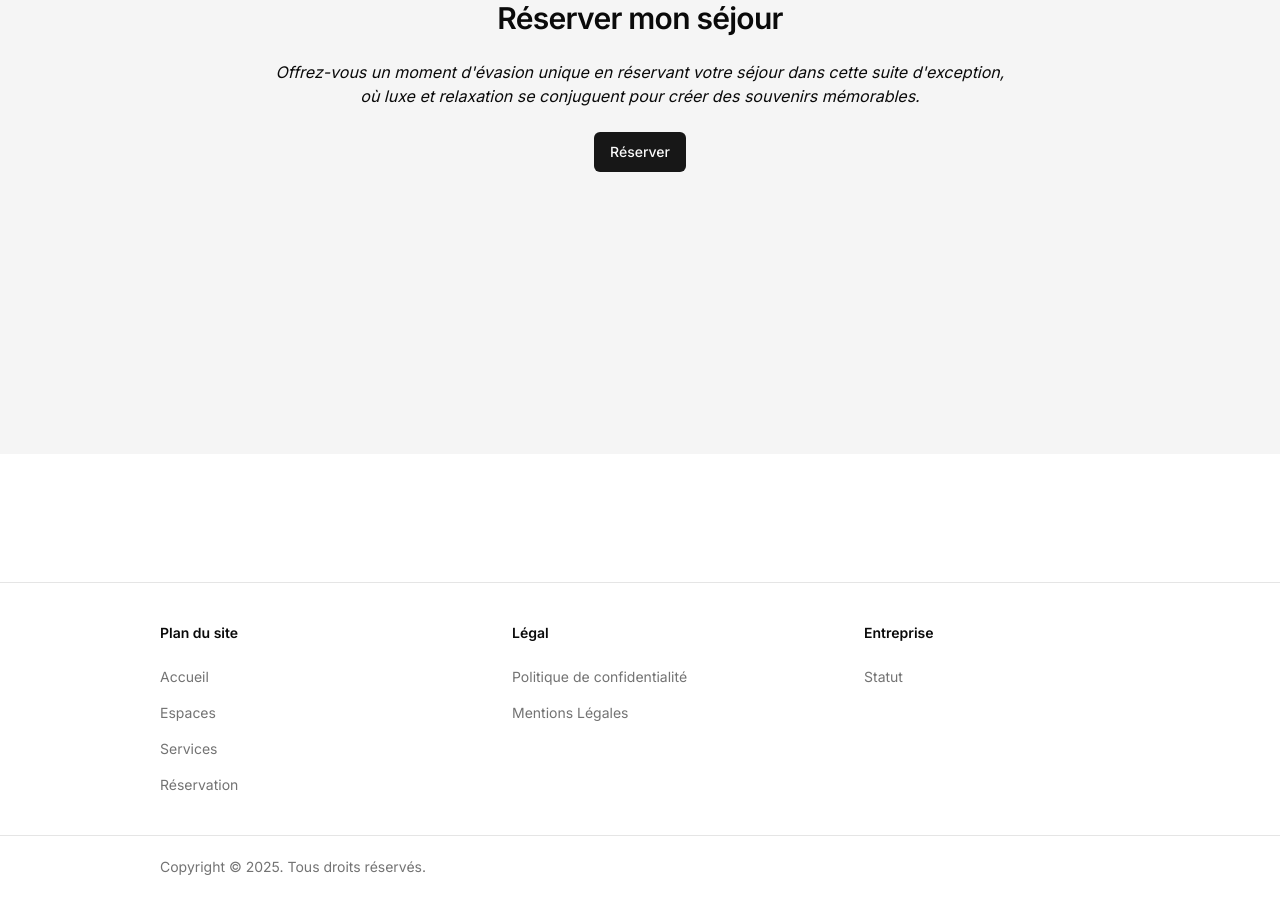
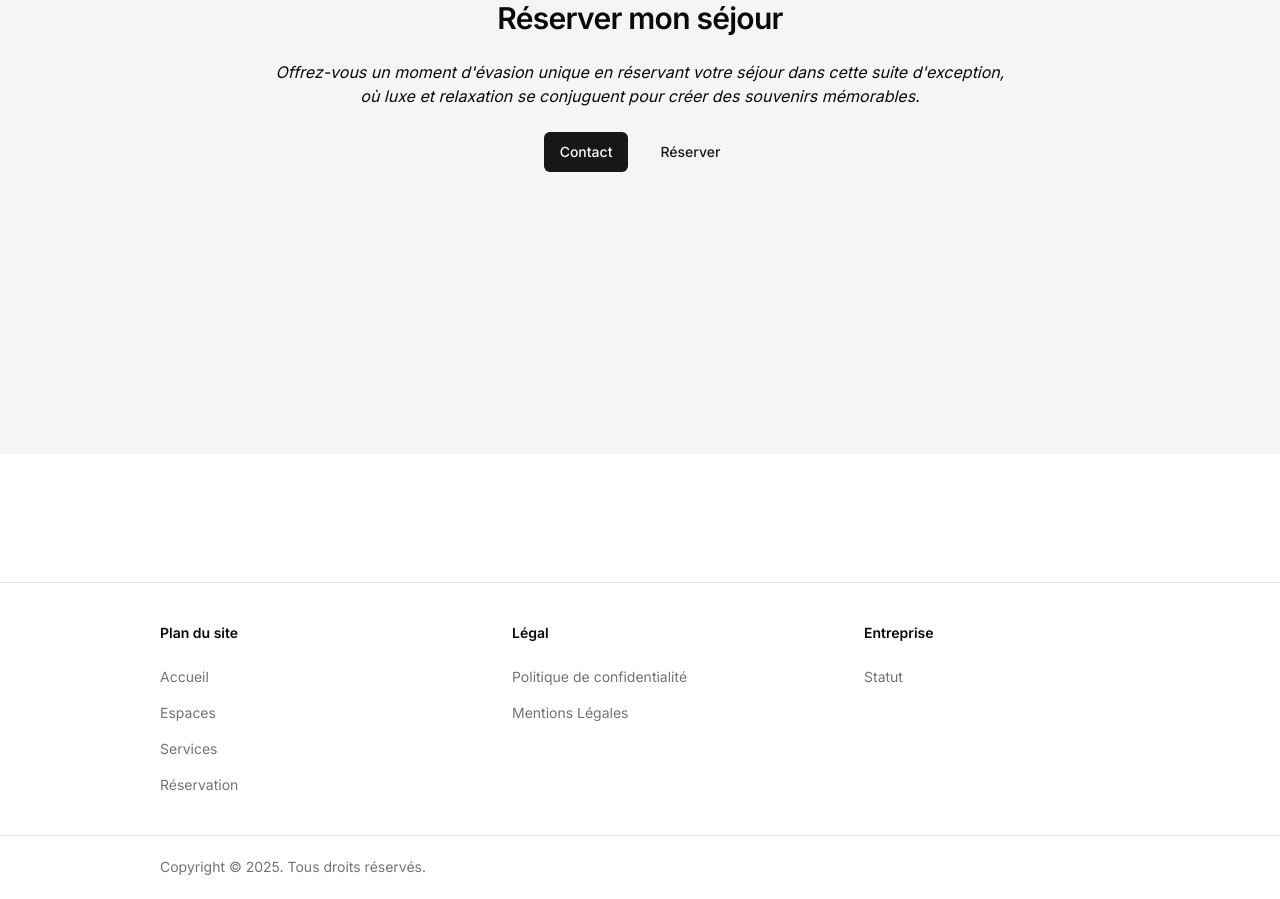
Before and after one commit to Firzus/nuit-detente-app, a Next.js app: page / in a window 1280 px wide. Shown: the part 2680-3579 px from the top of the page. Built offline with nearby package versions, Linux system fonts and the light colour scheme.

Commit message:
Add WhatsApp contact button to Reservation component and maintain existing booking link

```diff
--- a/src/components/home/reservation.tsx
+++ b/src/components/home/reservation.tsx
@@ -1,5 +1,10 @@
+'use client'
+
 import Link from 'next/link'
 import { Button } from '@/components/ui/button'
+
+const WHATSAPP_NUMBER = '33626914966'
+const WHATSAPP_MESSAGE = encodeURIComponent('Bonjour, je souhaite réserver un séjour.')
 
 export default function Reservation() {
   return (
@@ -17,7 +22,16 @@ export default function Reservation() {
           où luxe et relaxation se conjuguent pour créer des souvenirs mémorables.
         </blockquote>
 
-        <Button asChild>
+        <span className="flex gap-4">
+          <Button
+            onClick={() =>
+              window.open(`https://wa.me/${WHATSAPP_NUMBER}?text=${WHATSAPP_MESSAGE}`, '_blank')
+            }
+          >
+            Contact
+          </Button>
+
+          <Button variant="link" asChild>
             <Link
               className="plausible-event-name=Reservation"
               target="_blank"
@@ -26,6 +40,7 @@ export default function Reservation() {
               Réserver
             </Link>
           </Button>
+        </span>
       </div>
     </div>
   )
```
Lines whose indentation alone changed are shown as unchanged.
